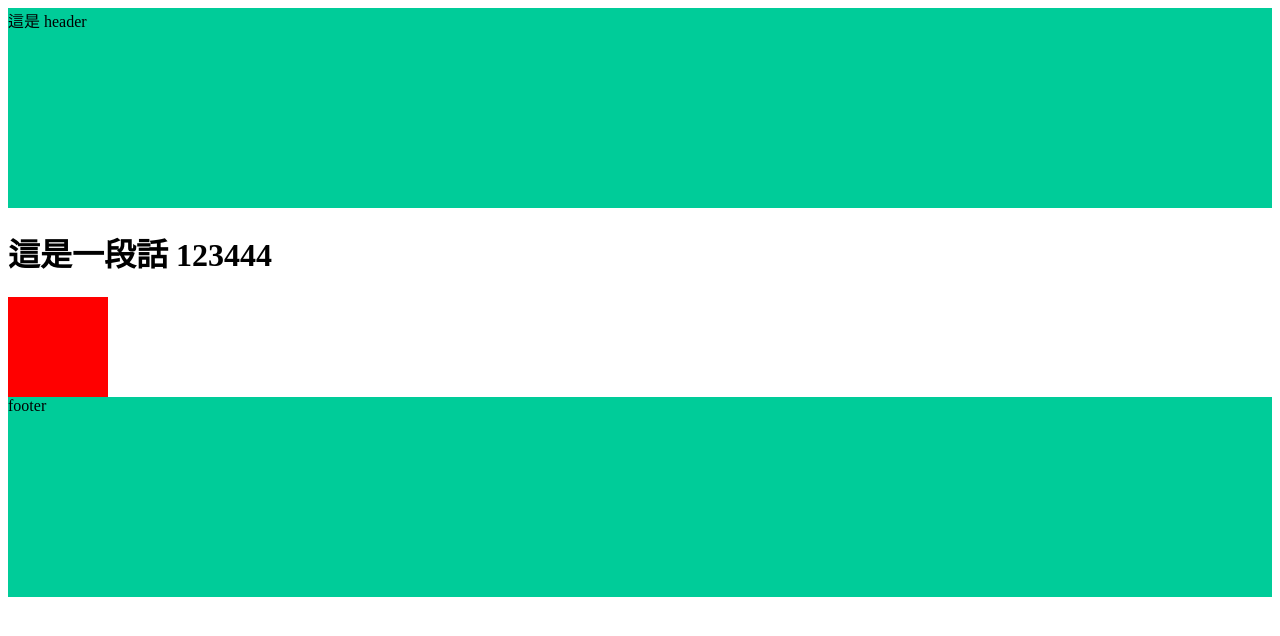
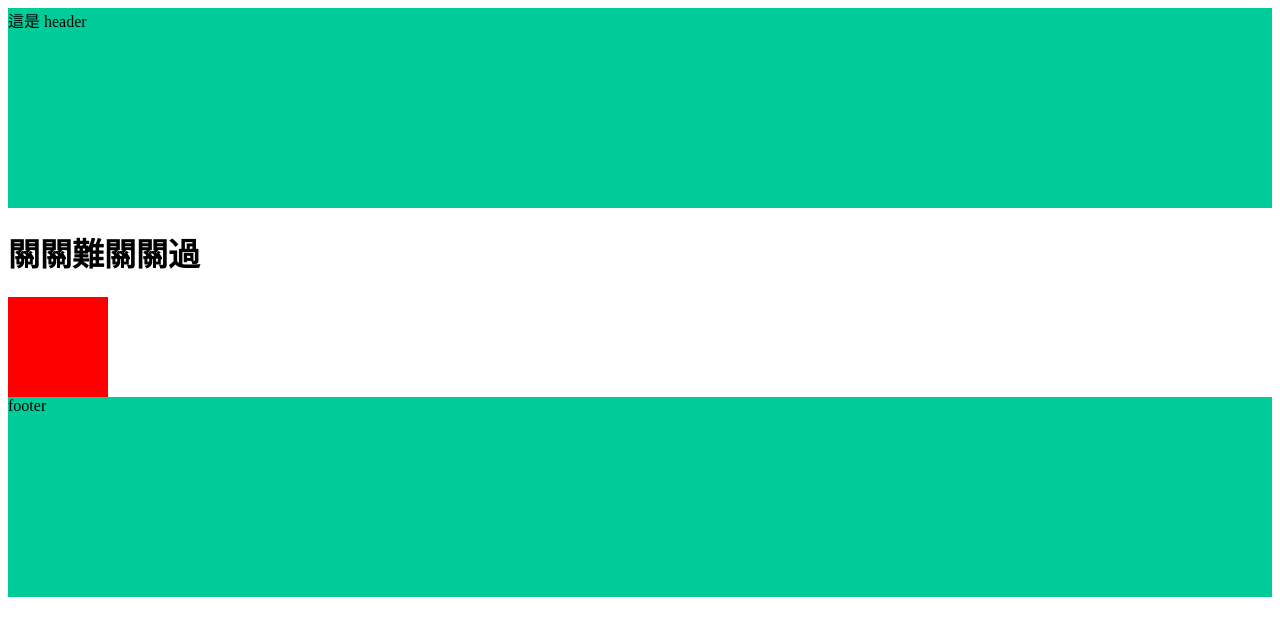
Before and after one commit to marcychang/test0, a plain HTML site: page index.html in a window 1280 px wide. Drawn offline with Linux system fonts and the light colour scheme.

Commit message:
Update 2021-08-06T03:39:01.875Z

```diff
--- a/index.html
+++ b/index.html
@@ -16,8 +16,7 @@
 
 
 <h1>
-  這是一段話
-  123444
+  關關難關關過
 
 </h1>
 
```
